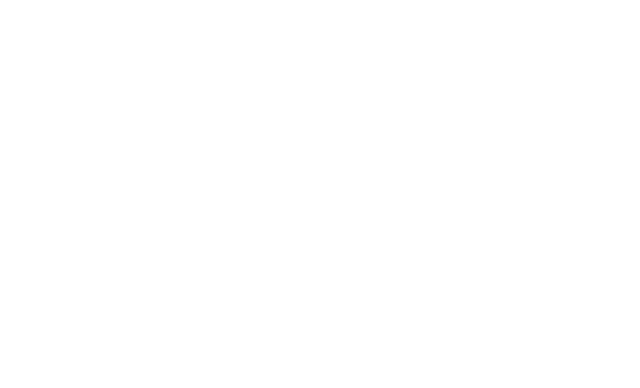
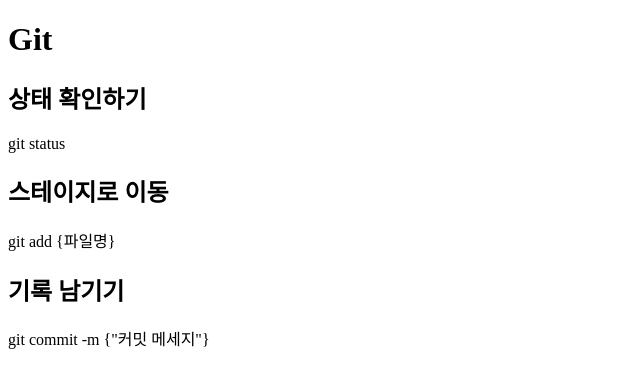
Before and after one commit to doram25/lecture, a plain HTML site: page index.html in a window 1280 px wide. Shown: the whole page, without its empty margins (0-640 px from the left). Drawn offline with Linux system fonts and the light colour scheme.

Commit message:
Git 기본 명령어 정리

```diff
--- a/index.html
+++ b/index.html
@@ -7,6 +7,12 @@
   <title>Git을 배우자</title>
 </head>
 <body>
-
+  <h1>Git</h1>
+  <h2>상태 확인하기</h2>
+  <p>git status</p>
+  <h2>스테이지로 이동</h2>
+  <p>git add {파일명}</p>
+  <h2>기록 남기기</h2>
+  <p>git commit -m {"커밋 메세지"}</p>
 </body>
 </html>
```
